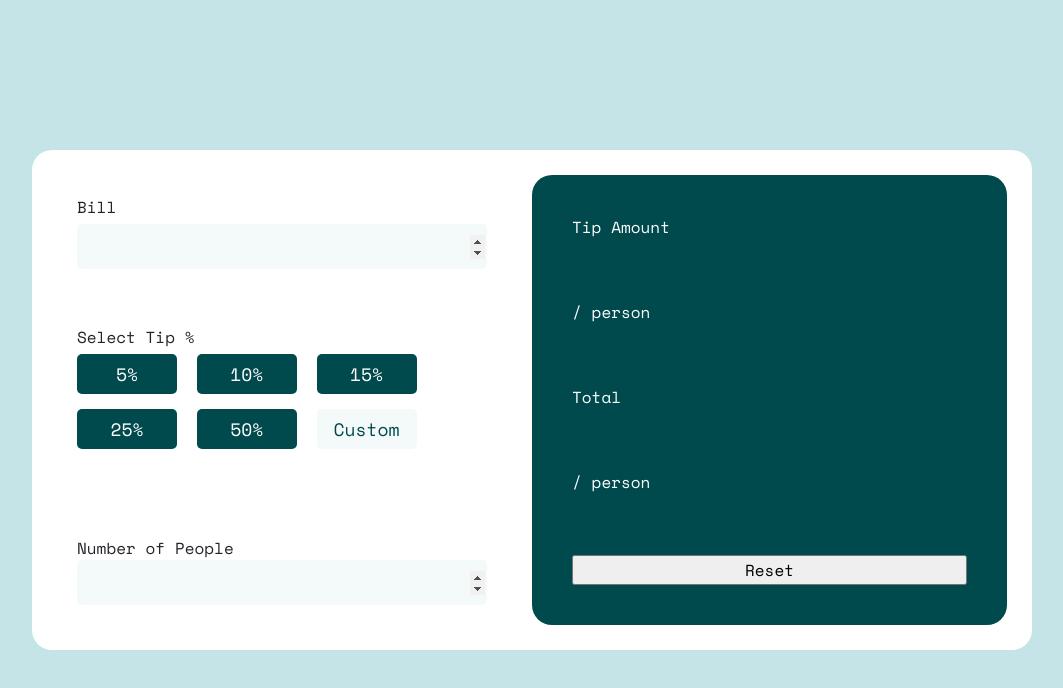
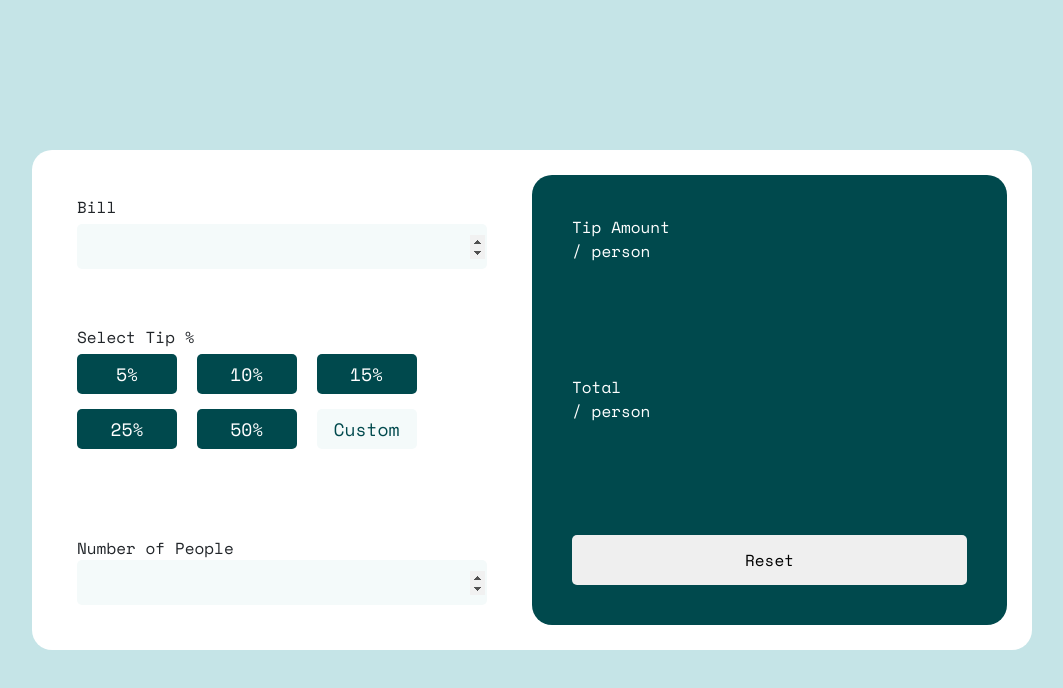
Before and after one commit to ghkd1418/tip-calculator-app-main, a plain HTML site: page tip-calculator-app-main/index.html in a window 1280 px wide. Shown: the whole page, without its empty margins (108-1171 px from the left). Drawn offline with nearby package versions, Linux system fonts and the light colour scheme.

Commit message:
version3

```diff
--- a/tip-calculator-app-main/index.html
+++ b/tip-calculator-app-main/index.html
@@ -42,12 +42,12 @@
     </div>
 
     <div class="amount">
-      <span>Tip Amount</span>
-      <span>/ person</span>
-
-      <span>Total</span>
-      <span>/ person</span>
-
+      <span>Tip Amount
+        <span><br>/ person</span>
+      </span>
+      <span>Total
+        <span><br>/ person</span>
+      </span>
       <input type="button" class="reset" value="Reset">
     </div>
   </div>
--- a/tip-calculator-app-main/style.css
+++ b/tip-calculator-app-main/style.css
@@ -90,3 +90,9 @@ li input[value="Custom"] {
   color: white;
   padding: 40px;
 }
+
+.reset {
+  height: 50px;
+  border-radius: 5px;
+  border: 0;
+}
```
